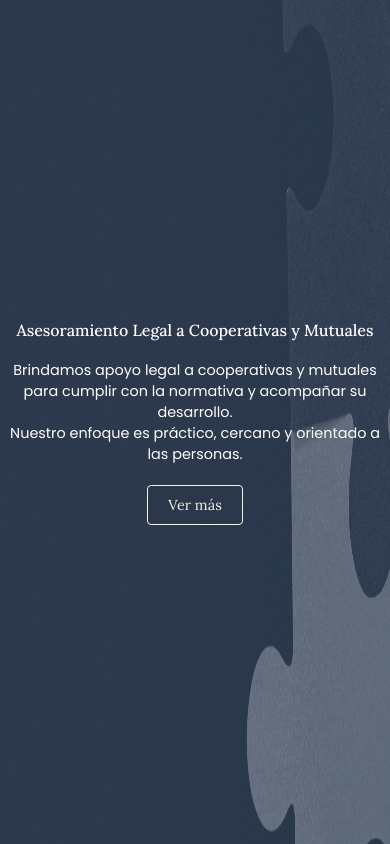
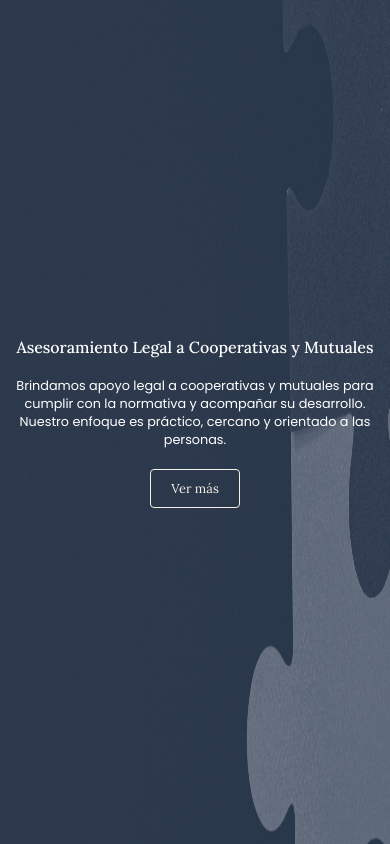
Before and after one commit to agustint96/CoopLegal, a plain HTML site: page index.html in a window 390 px wide. Drawn offline with nearby package versions, Linux system fonts and the light colour scheme.

Commit message:
update index

```diff
--- a/css/styles.css
+++ b/css/styles.css
@@ -113,15 +113,20 @@
     .contenedor--left h1,
     .contenedor--left p,
     .contenedor--left button {
+
         margin: 10px 10px; /* márgenes controlados para no exceder altura */
-        font-size: 0.9em;
+        font-size: 0.8em;
+
     }
 
     .contenedor--left h1{
-        font-size: 1.9em;
+        font-size: 2em;
          white-space: nowrap;
   font-size: clamp(1rem, 4vw, 2em); /* cambia tamaño según ancho de pantalla */
     }
+
+
+
     .contenedor--left button{
 
 
@@ -129,7 +134,7 @@
 
             background-color: #2b384b;
             color: #f5f0e5;
-    font-size: 0.9em;
+            font-size: 0.8em;
             cursor: pointer;
             transition: all 0.3s ease;
             font-family: "Lora", serif;
@@ -145,6 +150,8 @@
         color: #2b384b;
 
     }
+
+
 }
 
 /* desvanecimiento */
```
Lines whose indentation alone changed are shown as unchanged.
